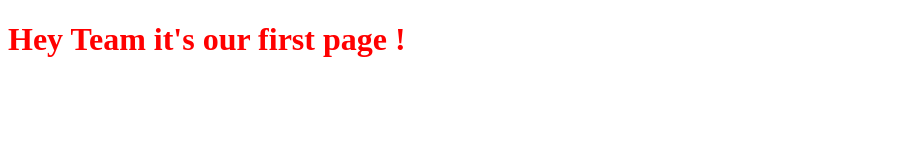
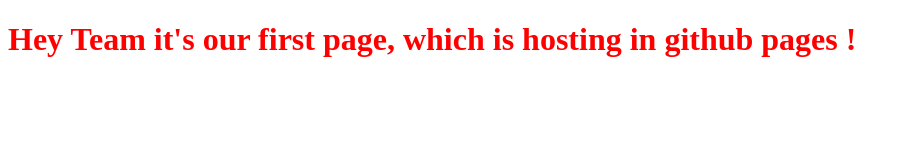
Before and after one commit to neerajproprofs/demo_project, a plain HTML site: page index.html in a window 1280 px wide. Shown: the whole page, without its empty margins (0-909 px from the left). Drawn offline with Linux system fonts and the light colour scheme.

Commit message:
text added

```diff
--- a/index.html
+++ b/index.html
@@ -16,7 +16,7 @@
         <!--[if lt IE 7]>
             <p class="browsehappy">You are using an <strong>outdated</strong> browser. Please <a href="#">upgrade your browser</a> to improve your experience.</p>
         <![endif]-->
-        <h1>Hey Team it's our first page !</h1>
+        <h1>Hey Team it's our first page, which is hosting in github pages !</h1>
         <script src="./script.js" async defer></script>
     </body>
 </html>
```
